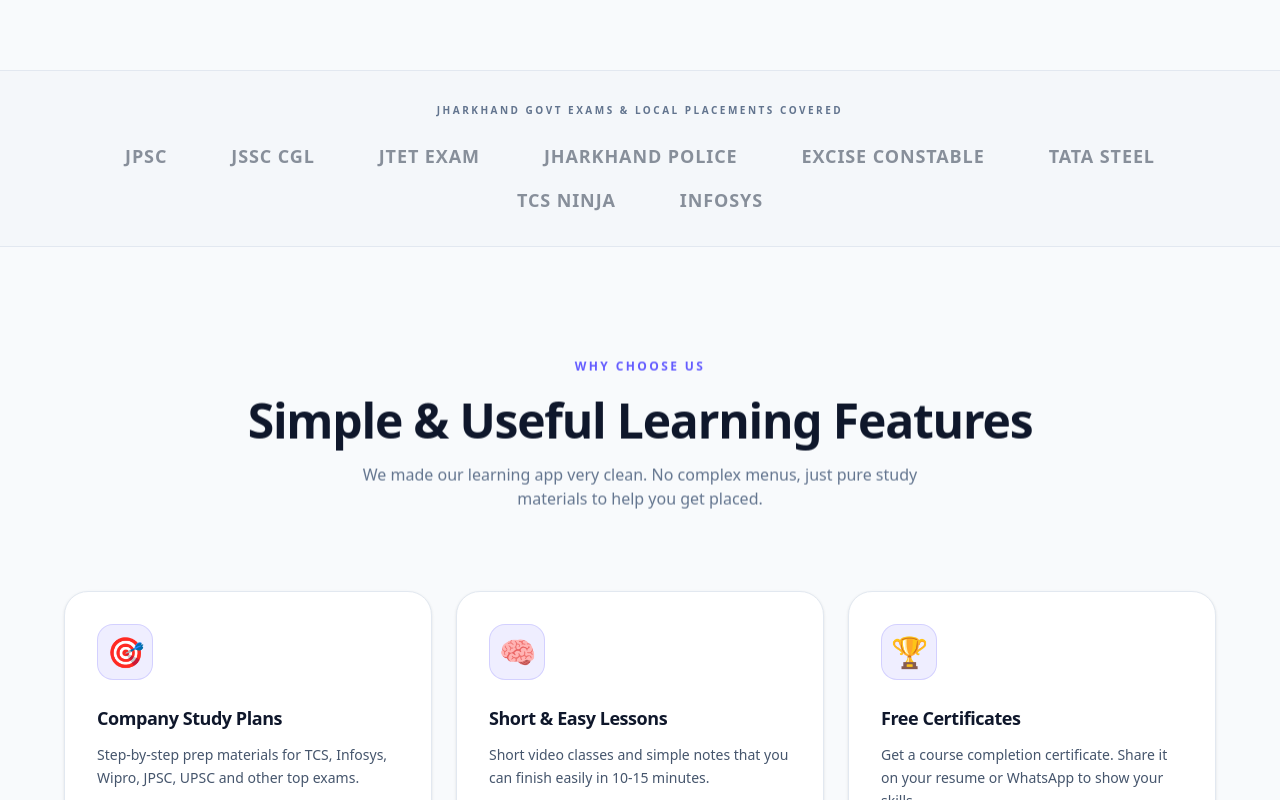
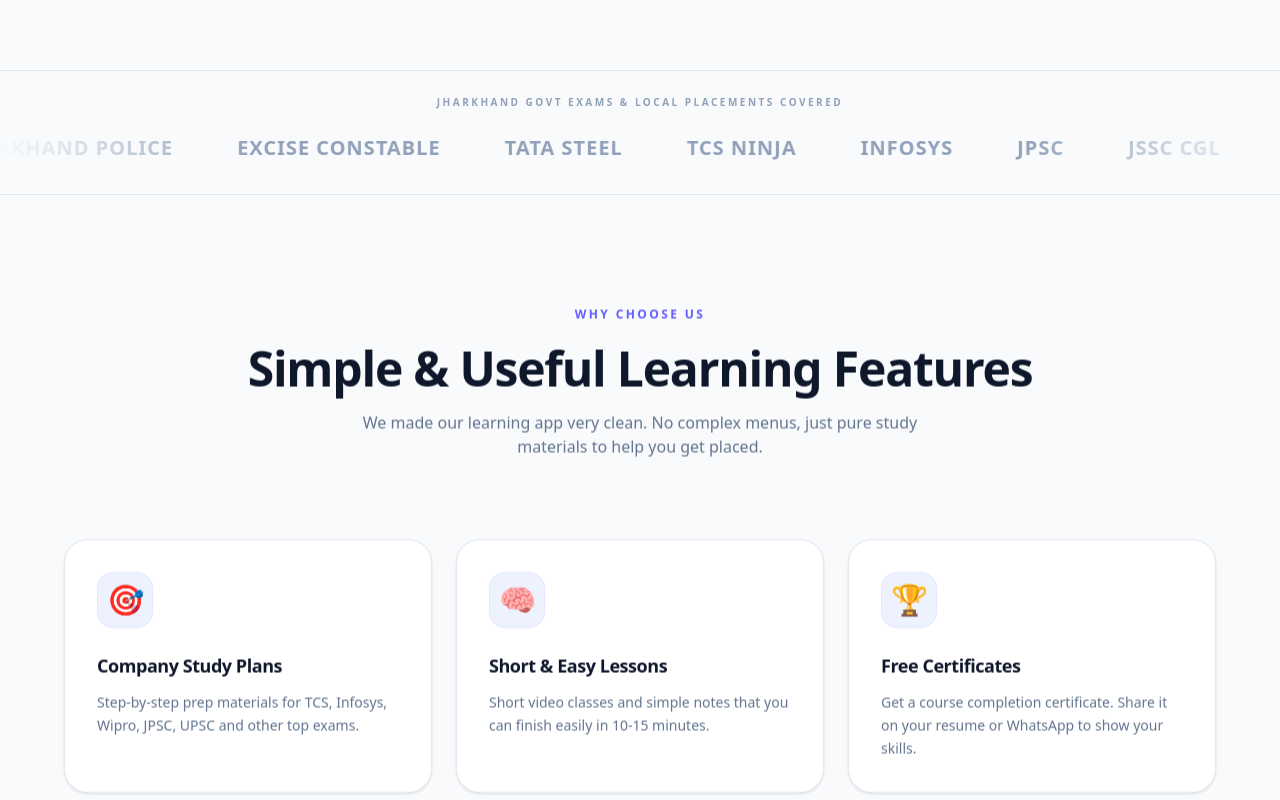
Before and after one commit to Kh3rwa1/anything, a Next.js app in the folder apps/web/: page / in a window 1280 px wide. Shown: the part 840-1640 px from the top of the page. Built offline with nearby package versions, Linux system fonts and the light colour scheme.

Commit message:
style(animations): implement infinite marquee ticker and smooth lift-on-hover micro-animations

```diff
--- a/apps/web/src/app/global.css
+++ b/apps/web/src/app/global.css
@@ -180,4 +180,16 @@
     .animate-hero-fade-up {
         animation: hero-fade-up 1000ms cubic-bezier(0.16, 1, 0.3, 1) forwards;
     }
+
+    /* Infinite Marquee Loop for Exams */
+    @keyframes marquee {
+        0% { transform: translateX(0); }
+        100% { transform: translateX(-33.333%); }
+    }
+    .animate-marquee {
+        display: inline-flex;
+        white-space: nowrap;
+        animation: marquee 20s linear infinite;
+        will-change: transform;
+    }
 }
--- a/apps/web/src/app/page.tsx
+++ b/apps/web/src/app/page.tsx
@@ -402,16 +402,18 @@
       </section>
 
       {/* Brand Placement Slider */}
-      <div className={`border-y ${borderClass} ${isDark ? 'bg-[#020205]/40' : 'bg-slate-100/50'} py-8 transition-colors`}>
-        <div className="max-w-6xl mx-auto px-6">
-          <p className="text-center text-[10px] font-bold text-slate-500 uppercase tracking-[0.25em] mb-6">
+      <div className="border-y border-slate-200 bg-slate-50 py-6 overflow-hidden relative">
+        <div className="max-w-6xl mx-auto px-6 mb-4">
+          <p className="text-center text-[10px] font-bold text-slate-400 uppercase tracking-[0.25em]">
             Jharkhand Govt Exams & Local Placements Covered
           </p>
-          <div className="flex flex-wrap items-center justify-center gap-y-4 gap-x-12 sm:gap-x-16 opacity-50">
-            {PARTNERS.map((p, i) => (
+        </div>
+        <div className="relative w-full flex items-center overflow-hidden [mask-image:linear-gradient(to_right,transparent,white_20%,white_80%,transparent)]">
+          <div className="flex gap-16 whitespace-nowrap animate-marquee py-2">
+            {[...PARTNERS, ...PARTNERS, ...PARTNERS].map((p, i) => (
               <span
                 key={i}
-                className={`font-black text-lg tracking-wider transition-opacity cursor-default uppercase ${isDark ? 'text-white' : 'text-slate-800'}`}
+                className="font-black text-lg sm:text-xl tracking-wider text-slate-400 uppercase select-none hover:text-indigo-600 transition-colors duration-200"
               >
                 {p}
               </span>
@@ -439,13 +441,13 @@
             {FEATURES.map((f, i) => (
               <div
                 key={i}
-                className={`group p-8 ${featureCardClass} border rounded-3xl transition-all duration-300 shadow-sm backdrop-blur-md`}
+                className="group p-8 bg-white border border-slate-200 hover:border-indigo-200 hover:-translate-y-1 hover:shadow-lg hover:shadow-indigo-500/[0.03] rounded-3xl transition-all duration-300 shadow-sm"
               >
-                <div className="w-14 h-14 bg-brand-primary/10 rounded-2xl border border-brand-primary/20 flex items-center justify-center text-3xl mb-6 group-hover:scale-110 group-hover:shadow-[0_0_15px_rgba(99,91,255,0.2)] transition-all duration-300">
+                <div className="w-14 h-14 bg-indigo-50 rounded-2xl border border-indigo-100 flex items-center justify-center text-3xl mb-6 group-hover:scale-110 group-hover:shadow-[0_0_15px_rgba(99,91,255,0.1)] transition-all duration-300">
                   {f.icon}
                 </div>
-                <h3 className={`font-extrabold ${isDark ? 'text-white' : 'text-slate-900'} text-lg mb-3 tracking-tight`}>{f.title}</h3>
-                <p className={`text-sm ${textMutedClass} leading-relaxed font-medium`}>{f.desc}</p>
+                <h3 className="font-extrabold text-slate-900 text-lg mb-3 tracking-tight">{f.title}</h3>
+                <p className="text-sm text-slate-500 leading-relaxed font-medium">{f.desc}</p>
               </div>
             ))}
           </div>
@@ -476,7 +478,8 @@
           <div className="grid grid-cols-1 md:grid-cols-3 gap-8 reveal-on-scroll">
             {COURSES.map((c, i) => (
               <div
-                className="group border border-slate-200 rounded-3xl overflow-hidden shadow-sm hover:shadow-md transition-all duration-300 bg-white"
+                key={i}
+                className="group border border-slate-200 hover:border-indigo-200 hover:-translate-y-1 hover:shadow-lg hover:shadow-indigo-500/[0.03] rounded-3xl overflow-hidden transition-all duration-300 bg-white"
               >
                 {/* Course Header Image */}
                 <div className="h-40 bg-slate-50 border-b border-slate-100 flex flex-col items-center justify-center relative p-6">
@@ -494,7 +497,7 @@
                   <p className="text-[10px] font-black text-brand-primary uppercase tracking-widest mb-1.5">
                     {c.cat}
                   </p>
-                  <h3 className={`font-extrabold ${isDark ? 'text-white' : 'text-slate-900'} text-xl mb-4 leading-snug tracking-tight`}>
+                  <h3 className="font-extrabold text-slate-900 text-xl mb-4 leading-snug tracking-tight">
                     {c.title}
                   </h3>
 
@@ -510,11 +513,11 @@
                     </span>
                   </div>
 
-                  <div className={`flex items-center justify-between border-t ${isDark ? 'border-white/[0.04]' : 'border-slate-100'} pt-5`}>
-                    <span className={`text-xl font-black ${isDark ? 'text-white' : 'text-slate-900'}`}>{c.price}</span>
+                  <div className="flex items-center justify-between border-t border-slate-100 pt-5">
+                    <span className="text-xl font-black text-slate-900">{c.price}</span>
                     <Link
                       href="/account/signup"
-                      className="px-5 py-2.5 text-xs font-black text-white bg-brand-primary hover:bg-brand-primary/90 rounded-xl transition-all duration-200 hover:shadow-lg hover:shadow-brand-primary/20 active:scale-95"
+                      className="px-5 py-2.5 text-xs font-bold text-white bg-indigo-600 hover:bg-indigo-700 rounded-xl transition-all duration-200 active:scale-95 shadow-sm"
                     >
                       Enroll Now
                     </Link>
```
